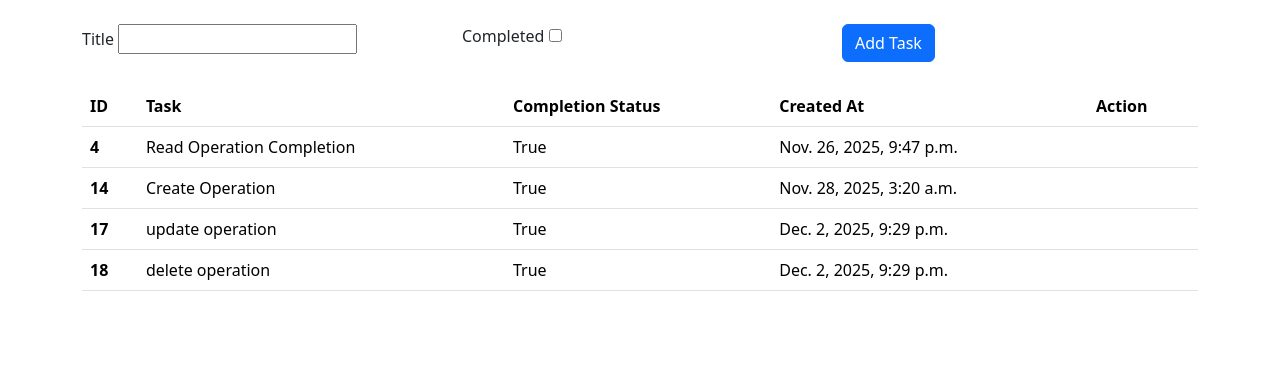
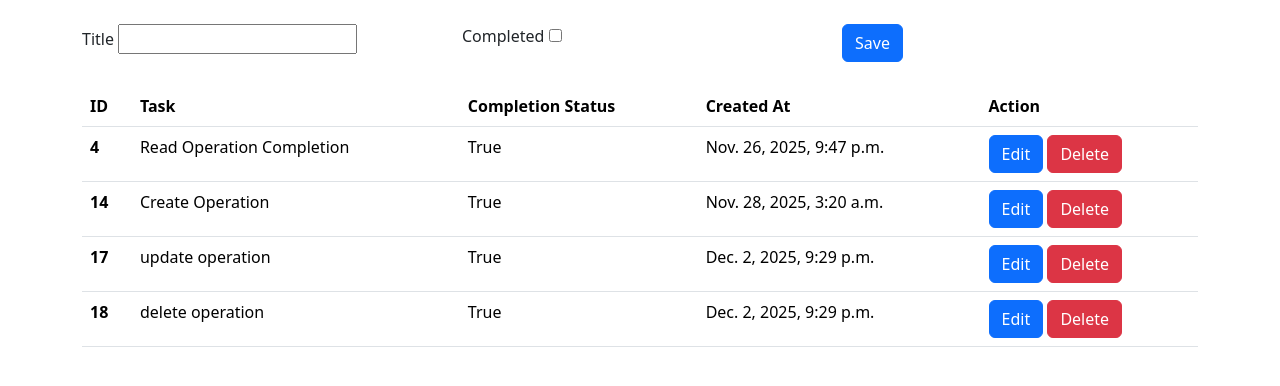
Before and after one commit to lalitmahato/todo_list, a Django app: page / in a window 1280 px wide. Shown: the top 386 px of the page. Run offline with Django 5.2, Linux system fonts and the light colour scheme; data comes from the database, SQL or seed files in the repository; both versions use the stored data as it was after the commit.

Commit message:
update and delete operations

```diff
--- a/tasks/urls.py
+++ b/tasks/urls.py
@@ -3,8 +3,10 @@ tasks urls
 """
 from django.contrib import admin
 from django.urls import path
-from tasks.views import task_list
+from tasks.views import task_list, update_task, delete_task
 
 urlpatterns = [
     path('', task_list, name='task_list'),
+    path('edit/<int:id>/', update_task, name='update_task'),
+    path('delete/<int:id>/', delete_task, name='delete_task'),
 ]
--- a/tasks/views.py
+++ b/tasks/views.py
@@ -17,3 +17,24 @@ def task_list(request):
         'form': form
     }
     return render(request, "index.html", context)
+
+
+def update_task(request, id):
+    instance = Task.objects.get(id=id)
+    tasks = Task.objects.all()
+    form = TaskForm(request.POST or None, instance=instance)
+    if request.method == "POST":
+        if form.is_valid:
+            form.save()
+            return redirect('task_list')
+    context = {
+        'tasks': tasks,
+        'form': form
+    }
+    return render(request, "index.html", context)
+
+
+def delete_task(request, id):
+    instance = Task.objects.get(id=id)
+    instance.delete()
+    return redirect('task_list')
--- a/templates/index.html
+++ b/templates/index.html
@@ -23,7 +23,7 @@
           {{ form.completed }}
         </div>
         <div class="col-4">
-          <button type="submit" class="btn btn-primary">Add Task</button>
+          <button type="submit" class="btn btn-primary">Save</button>
         </div>
       </div>
     </form>
@@ -44,7 +44,10 @@
                 <td>{{ task.title }}</td>
                 <td>{{ task.completed }}</td>
                 <td>{{ task.created_at }}</td>
-                <td></td>
+                <td>
+                  <a href="{% url 'update_task' task.id %}" class="btn btn-primary">Edit</a>
+                  <a href="{% url 'delete_task' task.id %}" class="btn btn-danger">Delete</a>
+                </td>
             </tr>
           {% endfor %}
         </tbody>
```
Also changed, not shown: db.sqlite3.
